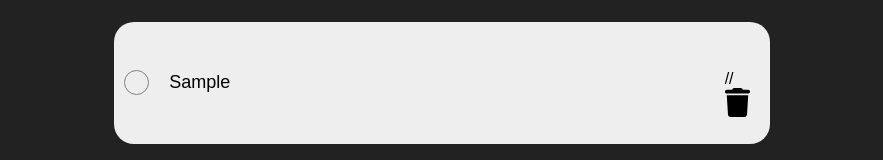
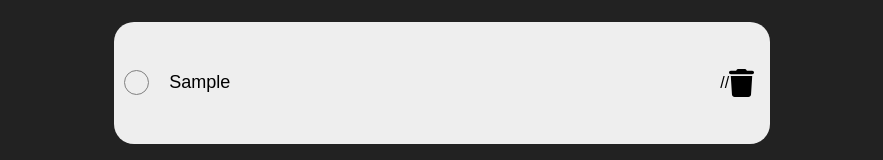
Before and after one commit to AshfaqueAhmed123/todosApplication, a plain HTML site: page index.html in a window 1280 px wide. Both pictures are taken after typing "Sample" into the empty fields and a click on the button "Add". Shown: the part 139-299 px from the top of the page, without its empty margins (198-1081 px from the left). Drawn offline with Linux system fonts and the light colour scheme.

Commit message:
Update style.css

```diff
--- a/style.css
+++ b/style.css
@@ -111,6 +111,10 @@ body {
   height: 25px;
   margin-right: 20px;
   cursor: pointer;
+  backgound-image: url('./assets/trash-solid.svg');
+  display: flex;
+  align-items: center;
+  justify-content: center;
 }
 
 .todo .remove-btn:hover {
```
